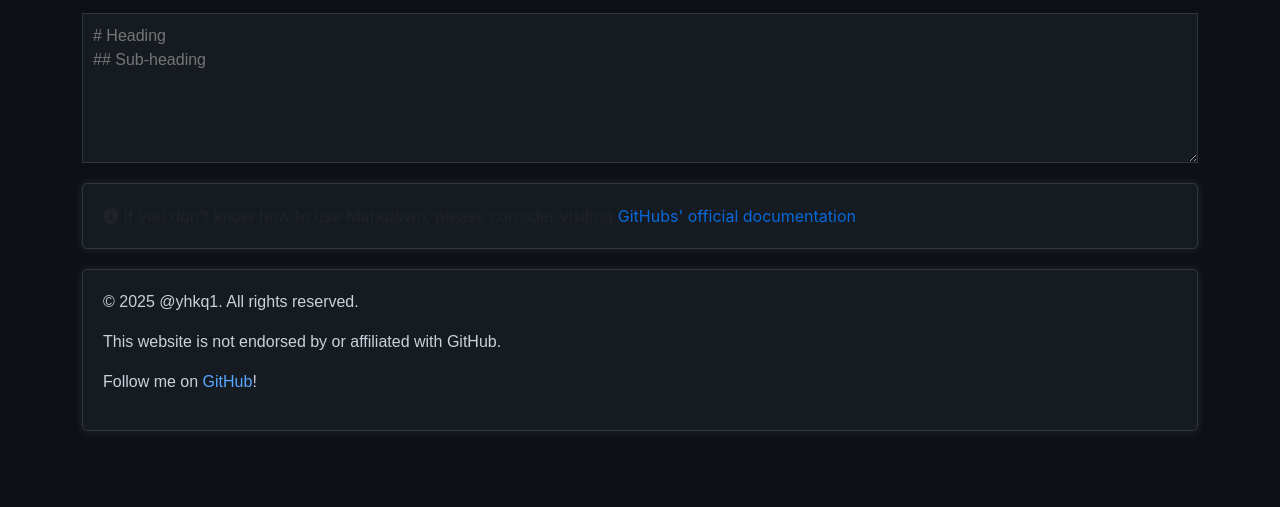
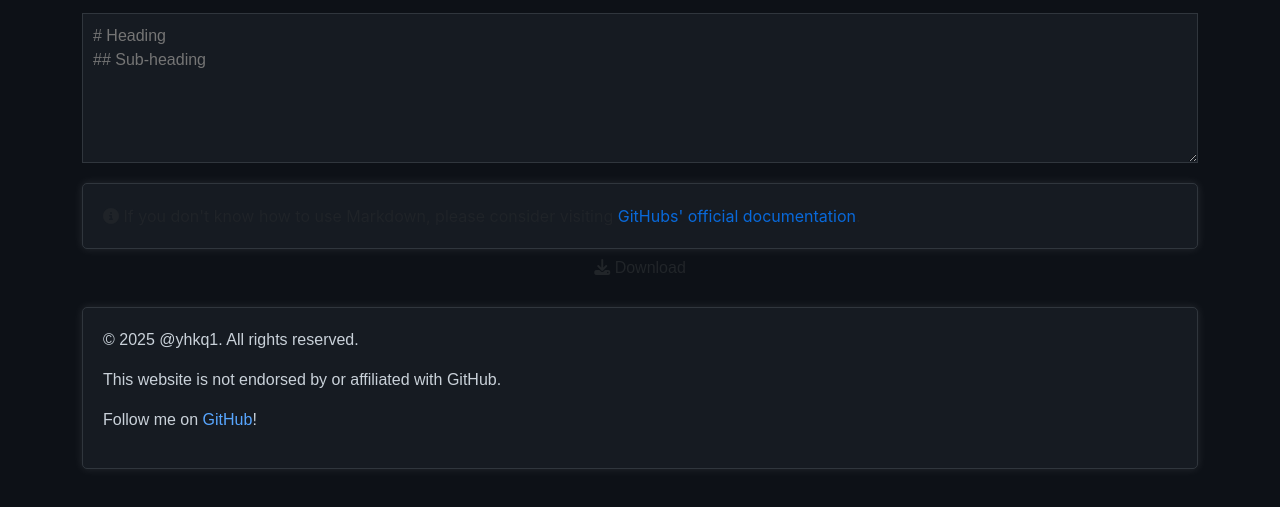
Before and after one commit to yhkq1/mdPreview, a plain HTML site: page index.html in a window 1280 px wide. Shown: the part 93-600 px from the top of the page. Drawn offline with nearby package versions, Linux system fonts and the light colour scheme.

Commit message:
Update index.html

```diff
--- a/index.html
+++ b/index.html
@@ -21,9 +21,9 @@
 <label for="editor"></label>
 <textarea placeholder="# Heading
 ## Sub-heading" id="editor" oninput="updatePreview()" ></textarea>
-
 <div id="preview" class="markdown-body">
 </div>
+<button id="download-btn" class="btn btn-block"><i class="fas fa-download"></i> Download</button>
 <footer>
         <p>&copy; 2025 @yhkq1. All rights reserved.</p>
         <p>This website is not endorsed by or affiliated with GitHub.</p>
```
